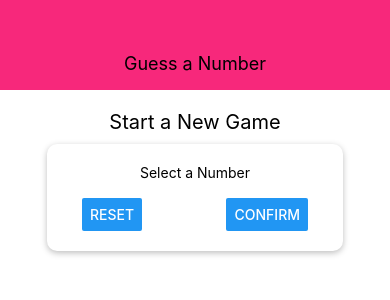
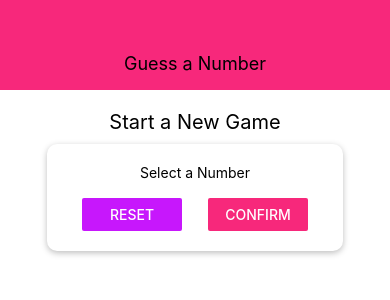
Before and after one commit to AJS2112/react-native-guess-number-app, a React Native app: screen / in a window 390 px wide. Shown: the top 300 px of the page. Built offline with nearby package versions, Linux system fonts and the light colour scheme.

Commit message:
color-theming-with-constants

```diff
--- a/components/Header.js
+++ b/components/Header.js
@@ -1,5 +1,6 @@
 import React from 'react';
 import { View, Text, StyleSheet } from 'react-native';
+import CustomColors from '../constants/CustomColors';
 
 const Header = props => {
     return (
@@ -16,7 +17,7 @@ const styles = StyleSheet.create({
         width: '100%',
         height: 90,
         paddingTop: 36,
-        backgroundColor: '#f7287b',
+        backgroundColor: CustomColors.primary,
         alignItems: 'center',
         justifyContent: 'center'
     },
--- /dev/null
+++ b/constants/CustomColors.js
@@ -0,0 +1,4 @@
+export default {
+    primary: '#f7287b',
+    accent: '#c717fc'
+}
--- a/screens/StartGameScreen.js
+++ b/screens/StartGameScreen.js
@@ -1,7 +1,8 @@
 import React from "react";
 import { View, Text, TextInput, StyleSheet, Button } from "react-native";
-import Card
-    from "../components/Card";
+import Card from "../components/Card";
+import CustomColors from "../constants/CustomColors";
+
 const StartGameScreeen = props => {
     return (
         <View style={styles.screen}>
@@ -10,9 +11,8 @@ const StartGameScreeen = props => {
                 <Text>Select a Number</Text>
                 <TextInput />
                 <View style={styles.buttonContainer}>
-                    <Button title="Reset" onPress={() => { }} />
-                    <Button title="Confirm" onPress={() => { }} />
-
+                    <View style={styles.button}><Button title="Reset" onPress={() => { }} color={CustomColors.accent} /></View>
+                    <View style={styles.button}><Button title="Confirm" onPress={() => { }} color={CustomColors.primary} /></View>
                 </View>
             </Card>
         </View>
@@ -39,6 +39,9 @@ const styles = StyleSheet.create({
         width: '100%',
         justifyContent: 'space-between',
         paddingHorizontal: 15
+    },
+    button: {
+        width: 100
     }
 });
 
```
